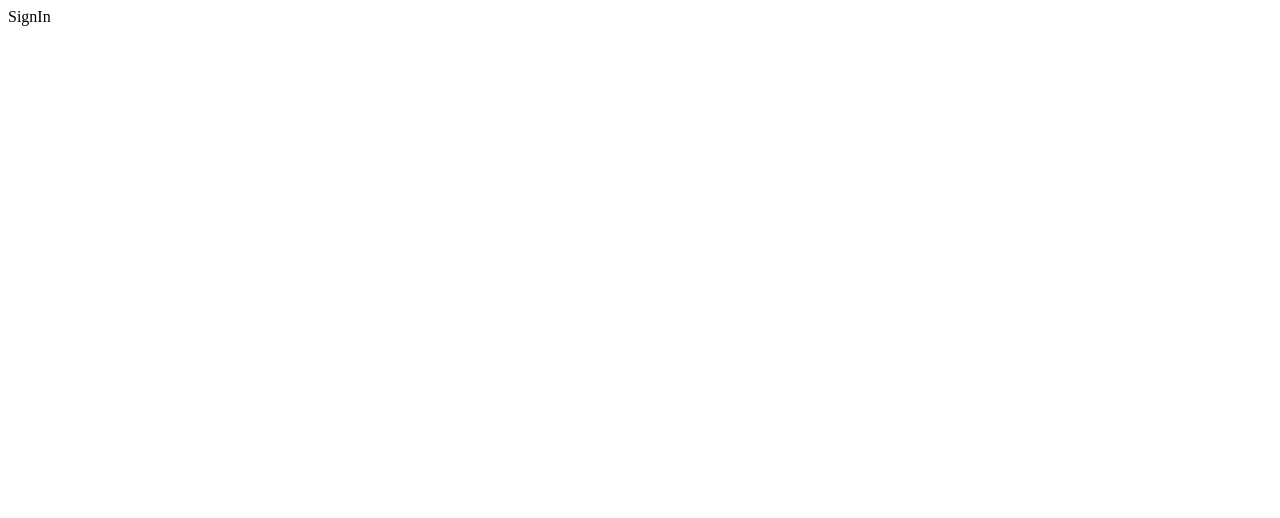
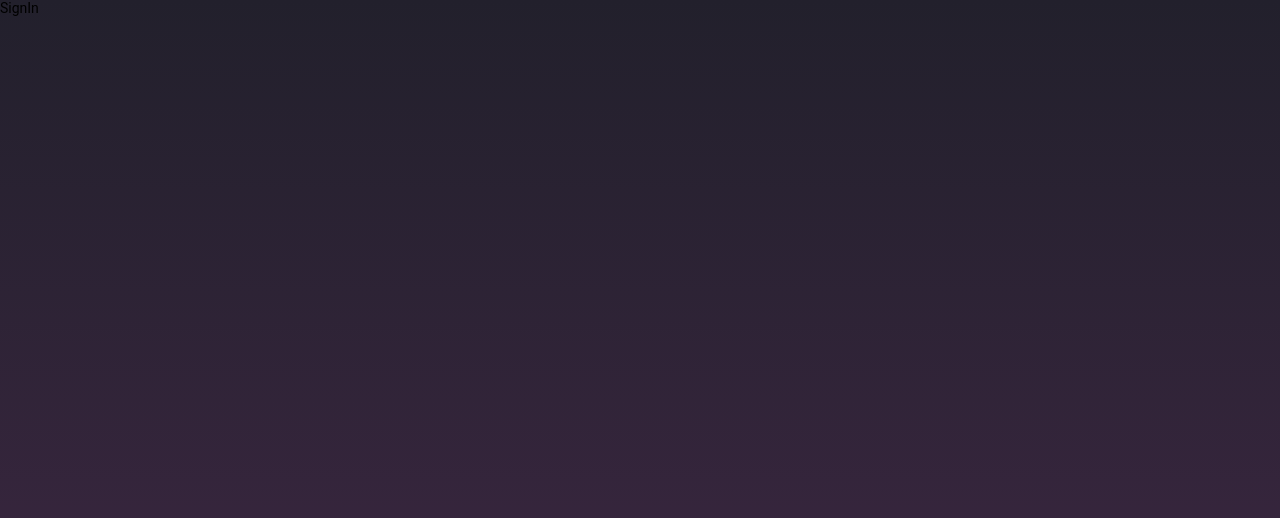
Before and after one commit to richardjlv/meetupp, a React (Create React App) app in the folder web/: page / in a window 1280 px wide. Shown: the top 518 px of the page. Built offline with nearby package versions, Linux system fonts and the light colour scheme.

Commit message:
Configuring reactotron and adding globalStyle

```diff
--- a/web/package.json
+++ b/web/package.json
@@ -3,6 +3,7 @@
   "version": "0.1.0",
   "private": true,
   "dependencies": {
+    "@rocketseat/unform": "^1.6.2",
     "@testing-library/jest-dom": "^4.2.4",
     "@testing-library/react": "^9.3.2",
     "@testing-library/user-event": "^7.1.2",
@@ -11,7 +12,9 @@
     "react": "^16.13.0",
     "react-dom": "^16.13.0",
     "react-router-dom": "^5.1.2",
-    "react-scripts": "3.4.0"
+    "react-scripts": "3.4.0",
+    "reactotron-react-js": "^3.3.7",
+    "styled-components": "^5.0.1"
   },
   "scripts": {
     "start": "react-app-rewired start",
--- a/web/src/App.js
+++ b/web/src/App.js
@@ -1,13 +1,16 @@
 import React from 'react';
 import { Router } from 'react-router-dom';
 
+import '~/config/reactotronConfig';
 import Routes from '~/Routes';
 import history from '~/services/history';
+import GlobalStyle from '~/styles/global';
 
 function App() {
   return (
     <Router history={history}>
       <Routes />
+      <GlobalStyle />
     </Router>
   );
 }
--- a/web/src/Routes/Route.js
+++ b/web/src/Routes/Route.js
@@ -1,6 +1,9 @@
 import PropTypes from 'prop-types';
 import React from 'react';
 import { Route, Redirect } from 'react-router-dom';
+
+import authLayouts from '~/pages/_layouts/auth';
+import defaultLayouts from '~/pages/_layouts/default';
 
 export default function RouteWrapper({
   component: Component,
@@ -8,6 +11,8 @@
   ...rest
 }) {
   const { signed } = false;
+
+  const Layout = isPrivate ? defaultLayouts : authLayouts;
 
   if (isPrivate && !signed) {
     return <Redirect to="/" />;
@@ -17,7 +22,16 @@
     return <Redirect to="/dashboard" />;
   }
 
-  return <Route {...rest} component={Component} />;
+  return (
+    <Route
+      {...rest}
+      render={props => (
+        <Layout>
+          <Component {...props} />
+        </Layout>
+      )}
+    />
+  );
 }
 
 RouteWrapper.propTypes = {
--- /dev/null
+++ b/web/src/config/reactotronConfig.js
@@ -0,0 +1,9 @@
+import Reactotron from 'reactotron-react-js';
+
+if (process.env.NODE_ENV === 'development') {
+  const tron = Reactotron.configure().connect();
+
+  tron.clear();
+
+  console.tron = tron;
+}
--- /dev/null
+++ b/web/src/pages/_layouts/auth/index.js
@@ -0,0 +1,12 @@
+import PropTypes from 'prop-types';
+import React from 'react';
+
+import { Wrapper } from './styles';
+
+export default function authLayout({ children }) {
+  return <Wrapper>{children}</Wrapper>;
+}
+
+authLayout.propTypes = {
+  children: PropTypes.element.isRequired,
+};
--- /dev/null
+++ b/web/src/pages/_layouts/auth/styles.js
@@ -0,0 +1,7 @@
+import styled from 'styled-components';
+
+export const Wrapper = styled.div`
+  background: linear-gradient(180deg, #22202c 0%, #402845 100%);
+  height: 100%;
+  display: flex;
+`;
--- /dev/null
+++ b/web/src/pages/_layouts/default/index.js
@@ -0,0 +1,7 @@
+import React from 'react';
+
+// import { Container } from './styles';
+
+export default function defaultLayout() {
+  return <div />;
+}
--- /dev/null
+++ b/web/src/pages/_layouts/default/styles.js
@@ -0,0 +1,8 @@
+import styled from 'styled-components';
+
+export const Wrapper = styled.div`
+  background: linear-gradient(180deg, #22202c 0%, #402845 100%);
+  height: auto;
+  max-height: 100%;
+  overflow: auto;
+`;
--- /dev/null
+++ b/web/src/styles/global.js
@@ -0,0 +1,41 @@
+import { createGlobalStyle } from 'styled-components';
+
+export default createGlobalStyle`
+  @import url('https://fonts.googleapis.com/css2?family=Roboto:wght@400;700&display=swap');
+
+  * {
+    margin: 0;
+    outline: 0;
+    padding: 0;
+    box-sizing: border-box;
+  }
+
+  *:focus {
+    outline: 0;
+  }
+
+  body, html, #root {
+    height: 100%;
+  }
+
+  body {
+    -webkit-font-smoothing: antialiased;
+  }
+
+  body, input, button {
+    font: 14px 'Roboto', Helvetica, sans-serif;
+  }
+
+  a {
+    text-decoration: none;
+  }
+
+  ul {
+    list-style: none;
+  }
+
+  button {
+    cursor: pointer;
+  }
+
+`;
```
Also changed, not shown: 1 other file (tests, documents, lock files or other folders).
